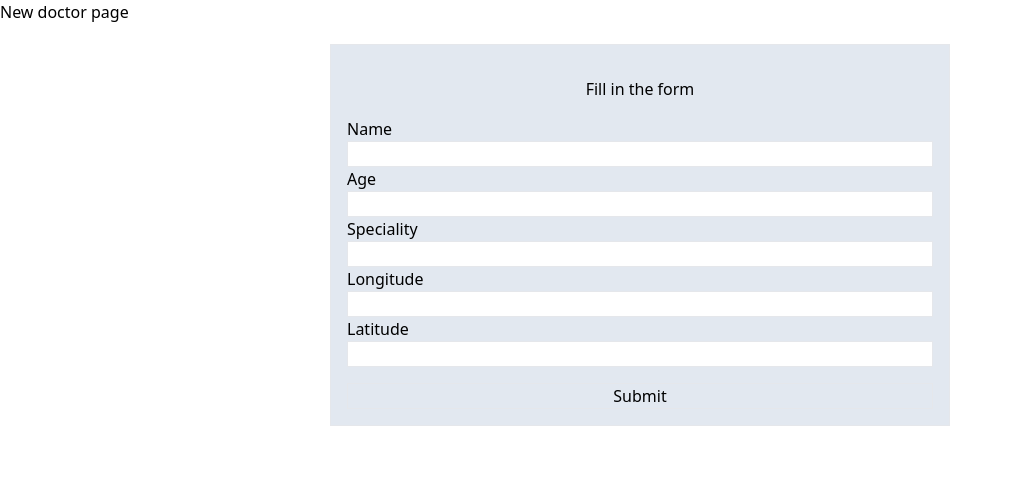
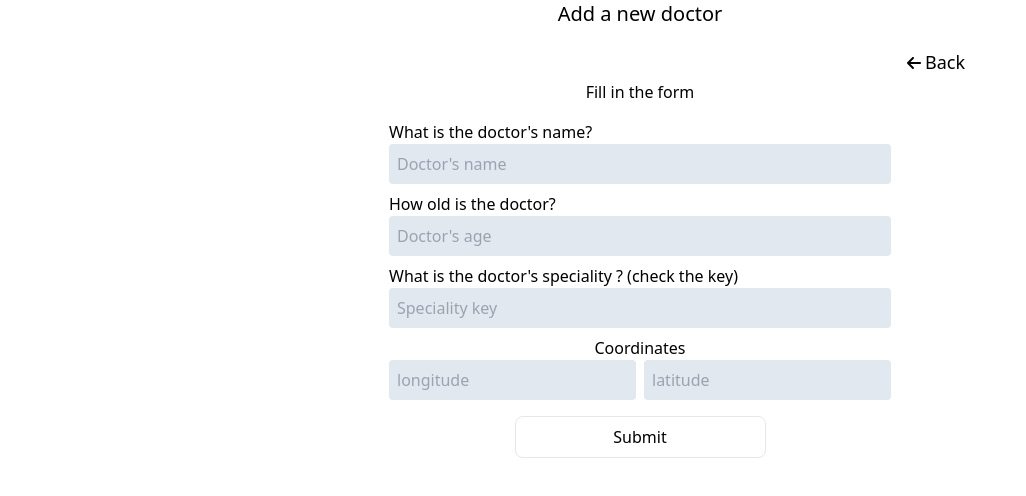
Before and after one commit to ThibautRoland/Yadokari, a Next.js app in the folder frontend/: page /create in a window 1280 px wide. Shown: the top 496 px of the page, without its empty margins (0-1026 px from the left). Built offline with nearby package versions, Linux system fonts and the light colour scheme.

Commit message:
added front to create page

```diff
--- /dev/null
+++ b/frontend/src/api/history.tsx
@@ -0,0 +1,23 @@
+const API_HOST = process.env.API_HOST
+const API_PORT = process.env.API_PORT
+
+type resHistory = {
+    status: number,
+    history: any
+}
+
+export async function getHistoryFromApi() : Promise<resHistory> {
+    const url = `http://${API_HOST}:${API_PORT}/doctors/history`
+
+    const historyRes = await fetch(url)
+
+    const status = historyRes.status
+
+    if (status != 200) {
+        return { status: status, history: null }
+    }
+
+    const history = await historyRes.json()
+
+    return { status: 200, history: history }
+}
--- /dev/null
+++ b/frontend/src/components/history.tsx
@@ -0,0 +1,13 @@
+import { Doctor } from "../interface/doctor"
+import { DoctorCard } from './doctorCard';
+import { getHistoryFromApi } from '../api/history'
+
+// type HistoryProps = {
+//   history: Array<History>
+// }
+
+export const History = () => {
+  return     <div className="">
+  History
+</div>
+}
--- /dev/null
+++ b/frontend/src/interface/history.tsx
@@ -0,0 +1,3 @@
+export type History = {
+
+}
--- a/frontend/src/pages/create.tsx
+++ b/frontend/src/pages/create.tsx
@@ -2,6 +2,9 @@ import React, { useState } from 'react';
 import { postDoctor } from '../api/doctor';
 import { redirect } from 'next/navigation';
 import { useRouter } from 'next/router';
+import Link from 'next/link';
+import { FontAwesomeIcon } from '@fortawesome/react-fontawesome';
+import { faArrowLeft } from '@fortawesome/free-solid-svg-icons';
 
 export default function newDoctor () {
     const [doctor, setDoctor] = useState({
@@ -50,24 +53,32 @@ export default function newDoctor () {
     }
 
     return <div>
-        New doctor page
+        <h1 className='text-center text-xl'>Add a new doctor</h1>
         <div className="flex flex-row m-5">
-            <div className="basis-1/4"></div>
-            <div className="flex flex-col basis-1/2 border bg-slate-200 p-4">
+            <div className="basis-1/3"></div>
+            <div className="flex flex-col basis-1/3 p-4">
                 <h2 className="text-center m-4">Fill in the form</h2>
-                <p>Name</p>
-                <input onChange={(event) => handleDoctorData(event, "name")} type="text" className="border"/>
-                <p>Age</p>
-                <input onChange={(event) => handleDoctorData(event, "age")} type="text" className="border"/>
-                <p>Speciality</p>
-                <input onChange={(event) => handleDoctorData(event, "speciality")} type="text" className="border"/>
-                <p>Longitude</p>
-                <input onChange={(event) => handleDoctorData(event, "x")} type="text" className="border"/>
-                <p>Latitude</p>
-                <input onChange={(event) => handleDoctorData(event, "y")} type="text" className="border"/>
-                <button className='border mt-4' onClick={handleClick}>Submit</button>
+                <p>What is the doctor's name?</p>
+                <input placeholder="Doctor's name" onChange={(event) => handleDoctorData(event, "name")} type="text" className="slate-input p-2 mb-2"/>
+                <p>How old is the doctor?</p>
+                <input placeholder="Doctor's age" onChange={(event) => handleDoctorData(event, "age")} type="text" className="slate-input p-2 mb-2"/>
+                <p>What is the doctor's speciality ? (check the key)</p>
+                <input placeholder="Speciality key" onChange={(event) => handleDoctorData(event, "speciality")} type="text" className="slate-input p-2 mb-2"/>
+                <p className="text-center">Coordinates</p>
+                <div className='flex flex-row mb-2'>
+                    <input placeholder="longitude" onChange={(event) => handleDoctorData(event, "x")} type="text" className="slate-input p-2 basis-1/2 mr-1"/>
+                    <input placeholder="latitude" onChange={(event) => handleDoctorData(event, "y")} type="text" className="slate-input p-2 basis-1/2 ml-1"/>
+                </div>
+                <div className="flex justify-center mt-2">
+                    <button className='mb-3 border rounded-lg w-1/2 p-2 hover:bg-slate-100' onClick={handleClick}>Submit</button>
+                </div>
             </div>
-            <div className="basis-1/4"></div>
+            <div className="basis-1/3">
+                <Link href="/">
+                    <FontAwesomeIcon icon={faArrowLeft} />
+                    <button className="text-lg ms-1">Back</button>
+                </Link>
+            </div>
 
         </div>
     </div>
--- a/frontend/src/pages/index.tsx
+++ b/frontend/src/pages/index.tsx
@@ -6,6 +6,7 @@ import { SearchDoctor } from '../components/searchDoctor';
 import { NearbyDoctor } from '../components/nearbyDoctor';
 import Link from 'next/link';
 import { getAllDoctorFromApi } from '../api/doctor';
+import { History } from '../components/history';
 
 import { FontAwesomeIcon } from "@fortawesome/react-fontawesome";
 
@@ -24,41 +25,10 @@ type IndexProps = {
 export default function index({ doctors}:IndexProps) {
 
   const [stateNumber, setStateNumber] = useState(0);
-  /*
-  Previous code used to change className for tabs
-
-  const [stateLink, setStateLink] = useState<HTMLAnchorElement | null>(null);
-  const linkRef = useRef<HTMLAnchorElement>(null)*/
-
-  // useEffect(() => {
-  //   setStateLink((prevElement) => {
-  //     if (!prevElement) {
-  //       return linkRef.current;
-  //     }
-  //     return prevElement;
-  //   });
-  // }, [])
-
-  /*useEffect(() => {
-    setStateLink(linkRef.current)
-  }, [])*/
 
   const handleClick = async (event:React.MouseEvent<HTMLLIElement>, idTab: number) => {
-
-    /*
-    Previous code used to change className for tabs
-
-    const fakeLink = event.currentTarget.children[0]
-    if (idTab === stateNumber) {
-      return
-    }
-    stateLink!.classList.add('hover:text-gray-600', 'hover:bg-gray-50', 'dark:hover:bg-gray-800', 'dark:hover:text-gray-300')
-    stateLink!.classList.remove('text-blue-600', 'bg-gray-100', 'active', 'dark:bg-gray-800', 'dark:text-blue-500')
-    fakeLink.classList.add('text-blue-600', 'bg-gray-100', 'active', 'dark:bg-gray-800', 'dark:text-blue-500')
-    fakeLink.classList.remove('hover:text-gray-600', 'hover:bg-gray-50', 'dark:hover:bg-gray-800', 'dark:hover:text-gray-300')
-    setStateLink(fakeLink)*/
     setStateNumber(idTab);
-}
+  }
 
   return (
     <Layout>
@@ -95,6 +65,11 @@ export default function index({ doctors}:IndexProps) {
           Doctors Nearby
         </a>
       </li>
+      <li className="me-2" onClick={(event) => handleClick(event, 3)}>
+        <a href="#" className={`${stateNumber == 3 ? 'tib-tab-active' : 'tib-tab-sleep'}`}>
+          See history
+        </a>
+      </li>
     </ul>
   </div>
 
@@ -117,6 +92,11 @@ export default function index({ doctors}:IndexProps) {
         <NearbyDoctor/>
       </div>
 
+      <div className={`${stateNumber == 3 ? '' : 'hidden'}`}>
+        <History/>
+      </div>
+
+
     </main>
     </Layout>
   );
```
